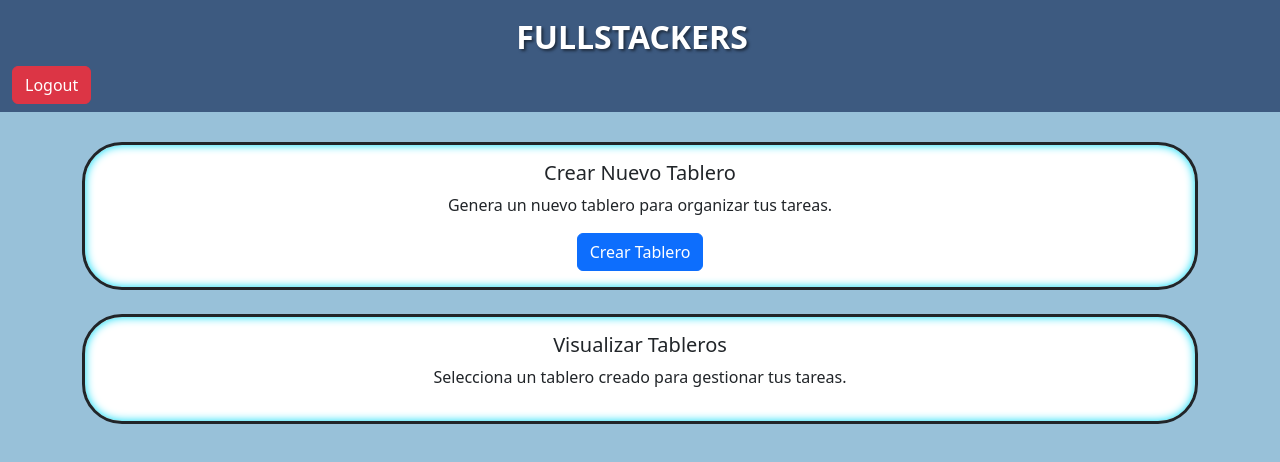
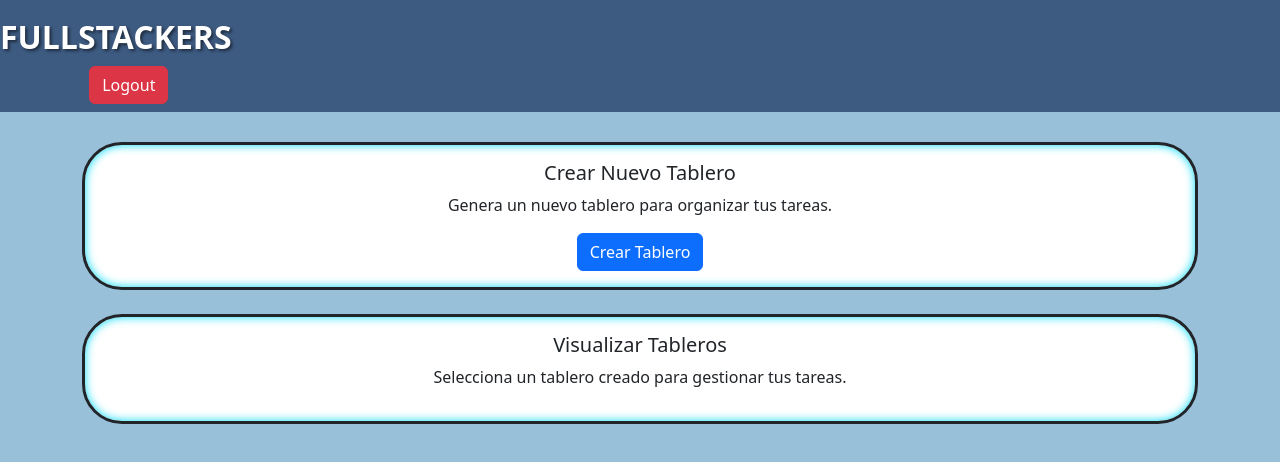
Before and after one commit to kevinsuoc/Fullstackers-producto-4, a website: page public/Html/index.html in a window 1280 px wide. Drawn offline with nearby package versions, Linux system fonts and the light colour scheme; no server answers; a script that the page names is missing; a web font is replaced by a local one.

Commit message:
a vanilla

```diff
--- a/public/Html/index.html
+++ b/public/Html/index.html
@@ -7,16 +7,28 @@
     <link rel="stylesheet" href="https://use.typekit.net/rpr6fwz.css">
     <link href="https://cdn.jsdelivr.net/npm/bootstrap@5.3.3/dist/css/bootstrap.min.css" rel="stylesheet">
     <link rel="stylesheet" href="/Css/style.css">
+    <style>
+        .logout{
+            display: flex;
+            justify-content: center;
+            align-items: center;
+        }
+        #usuarioLog{
+            color: white;
+            font-size: 1.5em;
+            margin-right: 10px;
+        }
+    </style>
 </head>
 <body>
     <!-- Navbar -->
     <nav class="navbar color">
-        <div class="container-fluid d-flex justify-content-between">
+        <div class="">
             <div class="d-flex justify-content-center w-100">
                 <a class="navbar-brand" href="/index">FULLSTACKERS</a>
             </div>
 
-            <div class="d-flex align-items-center">
+            <div class="logout">
                 <p id="usuarioLog" class="mb-0 mr-3"></p>
                 <button type="button" class="btn btn-danger" id="logoutButton">Logout</button>
             </div>
```
